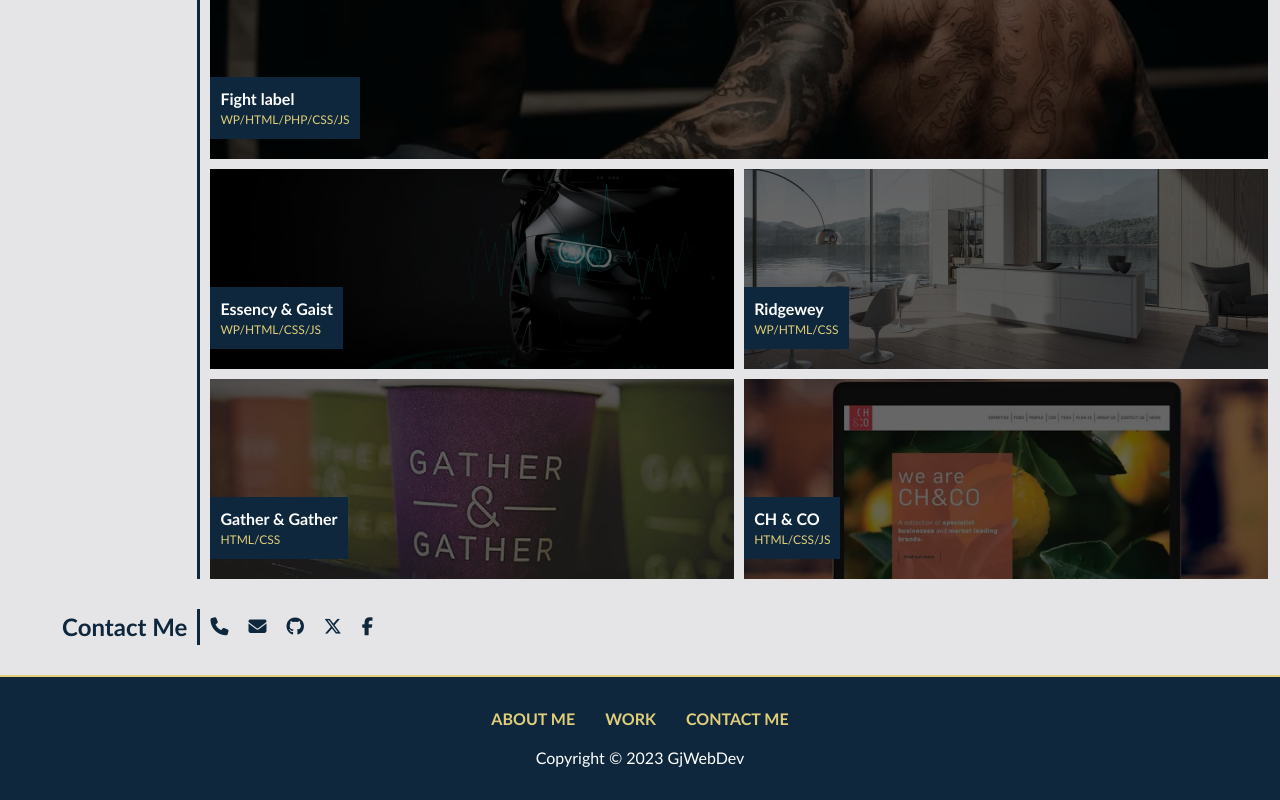
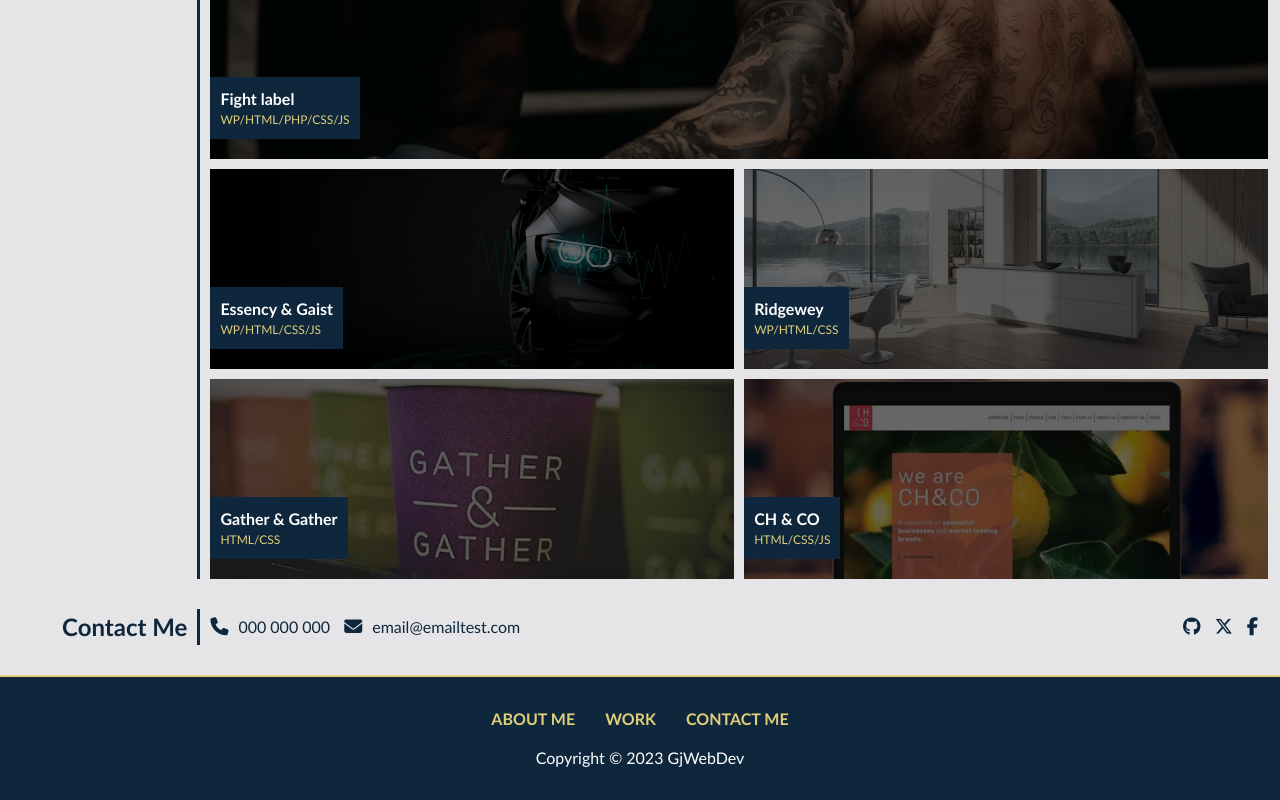
Before and after one commit to Ginjak/gjwebdev, a plain HTML site: page index.html in a window 1280 px wide. Shown: the part 900-1700 px from the top of the page. Drawn offline with Linux system fonts and the light colour scheme.

Commit message:
Final commit including README file

```diff
--- a/css/style.css
+++ b/css/style.css
@@ -235,19 +235,32 @@
 }
 
 .contact-info {
+  width: 100%;
   display: flex;
+  flex-direction: column;
   align-items: center;
+  justify-content: center;
+}
+
+.contact-info > div:first-child a:first-child {
+  margin-right: 10px;
+}
+.contact-info > div:first-child {
+  margin-bottom: 10px;
 }
 
 .contact-info i {
   position: relative;
   top: 0px;
-  padding: 0 10px;
+  padding-right: 10px;
   font-size: 18px;
   color: var(--background-color);
   transition: top var(--transition) ease-in;
 }
-.contact-info a:hover i {
+.contact-info a {
+  color: var(--background-color);
+}
+.contact-info div:last-child a:hover i {
   top: -5px;
   transition: top var(--transition) ease-in;
 }
@@ -334,6 +347,14 @@
     gap: 10px;
     margin-left: 10px;
   }
+  .contact-info {
+    margin-left: 10px;
+    flex-direction: row;
+    justify-content: space-between;
+  }
+  .contact-info div:first-child {
+    margin-bottom: 0;
+  }
 }
 
 @media screen and (min-width: 1000px) {
--- a/index.html
+++ b/index.html
@@ -5,6 +5,7 @@
     <meta name="viewport" content="width=device-width, initial-scale=1.0" />
     <meta http-equiv="X-UA-Compatible" content="ie=edge" />
     <title>Gintaras Jakimavicius - Web Developer</title>
+    <link rel="icon" type="image/x-icon" href="./images/favicon.ico" />
     <link rel="stylesheet" href="./css/style.css" />
     <link rel="stylesheet" href="./css/reset.css" />
   </head>
@@ -102,10 +103,16 @@
       <section class="page-section contact" id="contact">
         <h2>Contact Me</h2>
         <div class="contact-info">
-          <a href="tel:000 000 000"><i class="fa-solid fa-phone"></i></a>
+          <div>
+            <a href="tel:000 000 000"
+              ><i class="fa-solid fa-phone"></i>000 000 000</a
+            >
+
             <a href="mailto:email@emailtest.com"
-            ><i class="fa-solid fa-envelope"></i
-          ></a>
+              ><i class="fa-solid fa-envelope"></i>email@emailtest.com</a
+            >
+          </div>
+          <div>
             <a href="https://github.com/Ginjak/"
               ><i class="fa-brands fa-github"></i
             ></a>
@@ -115,6 +122,7 @@
             <a href="https://www.facebook.com/"
               ><i class="fa-brands fa-facebook-f"></i
             ></a>
+          </div>
         </div>
       </section>
     </main>
```
Also changed, not shown: images/02-portfolio-1.jpg (deleted), images/02-portfolio-2.jpg (deleted), images/02-portfolio-3.jpg (deleted), images/02-portfolio-4.jpg (deleted), images/02-run-buddy.jpg (deleted), images/favicon.ico (added), images/screenshot.webp (added), test.html (deleted), 1 other file. Lines whose indentation alone changed are shown as unchanged.
